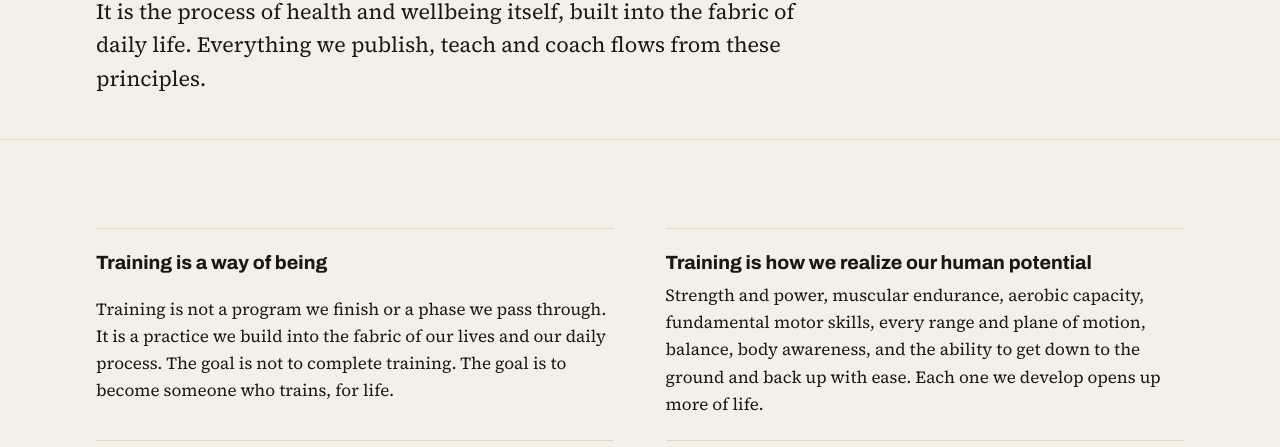
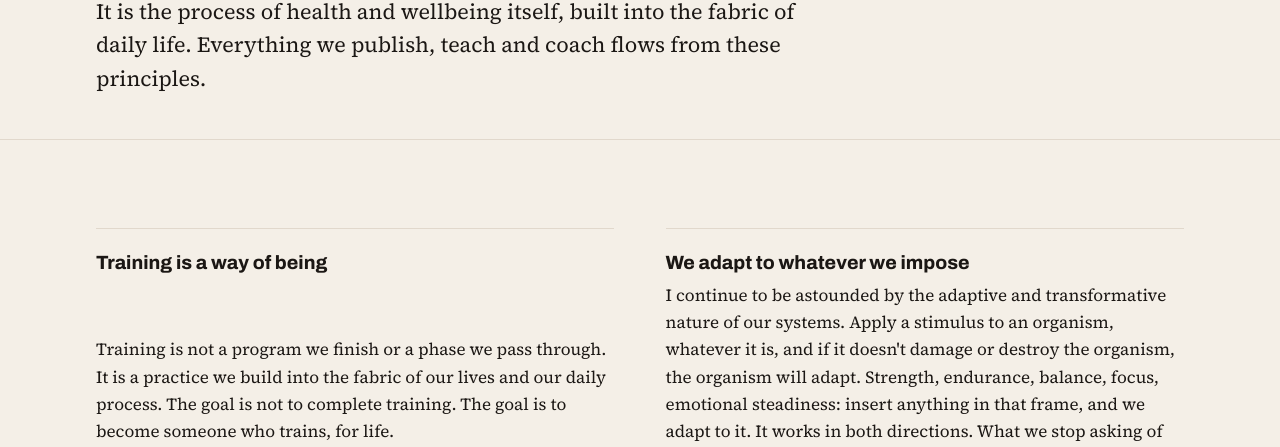
Before and after one commit to shane-niemeyer/shaneniemeyer-site, a plain HTML site: page doctrine/index.html in a window 1280 px wide. Shown: the part 353-800 px from the top of the page. Drawn offline with Linux system fonts and the light colour scheme.

Commit message:
Doctrine: add 'We adapt to whatever we impose' principle in Shane's words
Co-Authored-By: Claude Opus 5.5 <noreply@anthropic.com>
Claude-Session: https://claude.ai/code/session_01QM9LQ8x8TwTzAC76shRrb7

```diff
--- a/doctrine/index.html
+++ b/doctrine/index.html
@@ -549,6 +549,7 @@ header.site { background: var(--surface); }
   <section class="band"><div class="wrap">
     <div class="principles">
       <article><h3>Training is a way of being</h3><p>Training is not a program we finish or a phase we pass through. It is a practice we build into the fabric of our lives and our daily process. The goal is not to complete training. The goal is to become someone who trains, for life.</p></article>
+      <article><h3>We adapt to whatever we impose</h3><p>I continue to be astounded by the adaptive and transformative nature of our systems. Apply a stimulus to an organism, whatever it is, and if it doesn't damage or destroy the organism, the organism will adapt. Strength, endurance, balance, focus, emotional steadiness: insert anything in that frame, and we adapt to it. It works in both directions. What we stop asking of ourselves erodes. So we choose our demands deliberately, and we give the body the recovery it needs to rise to them.</p></article>
       <article><h3>Training is how we realize our human potential</h3><p>Strength and power, muscular endurance, aerobic capacity, fundamental motor skills, every range and plane of motion, balance, body awareness, and the ability to get down to the ground and back up with ease. Each one we develop opens up more of life.</p></article>
       <article><h3>Aerobic fitness: as much as your life allows</h3><p>The ideal is combined training, with the aerobic side carrying more of the weight by time and strength never optional. Cardiorespiratory fitness is one of the strongest predictors of how long and how well we live.</p></article>
       <article><h3>Meet people where they are</h3><p>There is a path. It is everywhere and always, and it heads in the same direction for all of us. Where we stand on it is different for each person. Sometimes it is obscured by the weather of life, by circumstance, but like the sun, which is always shining above the clouds, it's there. Our work is to find where you are on it, and to travel it.</p><p>We start every person at their current level of capability and progress them rationally and methodically. Muscles adapt in weeks; tendons, ligaments, cartilage and bone adapt over months and years. Intelligent progression is what makes lifelong training possible.</p></article>
```
Also changed, not shown: src/site.html (+1 -0 lines).
